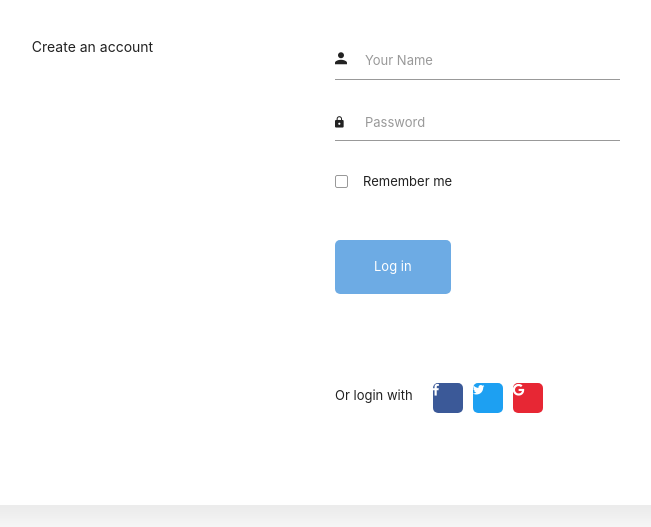
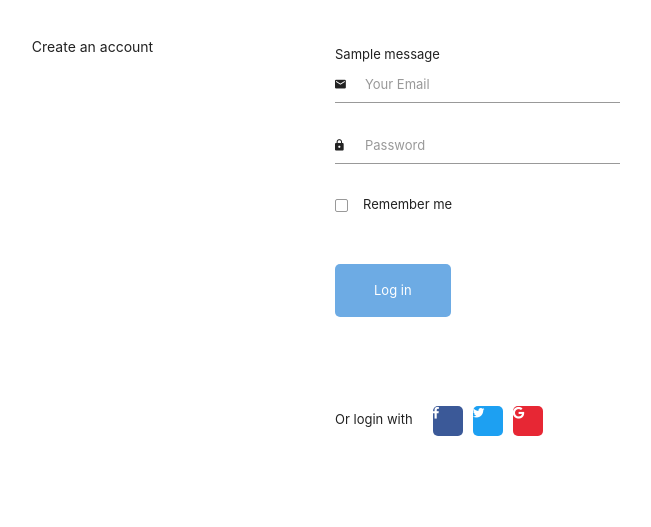
Before and after one commit to ronaldgreeff/genderio, a Flask app: page /signin in a window 1280 px wide. Shown: the part 176-703 px from the top of the page, without its empty margins (365-1016 px from the left). Run offline with Flask 2, Linux system fonts and the light colour scheme; tables that the repository leaves empty hold one stand-in row (values such as "Sample post"); one stand-in notice (Sample message) is shown; some libraries are stand-ins or nearby versions.

Commit message:
users can signup and login. index requires auth

```diff
--- a/project/auth.py
+++ b/project/auth.py
@@ -1,16 +1,62 @@
-from flask import Blueprint, render_template
+from flask import (Blueprint, render_template, redirect, url_for, request,
+    flash)
+from werkzeug.security import generate_password_hash, check_password_hash
+from flask_login import login_user
+from .models import User
 from . import db
+
 
 auth = Blueprint('auth', __name__)
 
+
 @auth.route('/signin')
-def login():
+def signin():
     return render_template("signin.html")
+
+@auth.route('/signin', methods=['POST'])
+def signin_post():
+    email = request.form.get('email')
+    password = request.form.get('password')
+    remember = True if request.form.get('remember') else False
+
+    user = User.query.filter_by(email=email).first()
+
+    if not user or not check_password_hash(user.password, password):
+        flash("Please check your login details and try again.")
+        return redirect(url_for('auth.signin'))
+
+    login_user(user, remember=remember)
+    return redirect(url_for('main.index'))
+
 
 @auth.route('/signup')
 def signup():
     return render_template("signup.html")
 
+@auth.route('/signup', methods=['POST'])
+def signup_post():
+    email = request.form.get('email')
+    name = request.form.get('name')
+    password = request.form.get('password')
+    repeat_password = request.form.get('repeat_password')
+
+    if password != repeat_password:
+        flash("Passwords don't match.")
+        return redirect(url_for('auth.signup'))
+
+    user = User.query.filter_by(email=email).first()
+    if user:
+        flash("Email address already exists.")
+        return redirect(url_for('auth.signup'))
+
+    new_user = User(email=email, name=name, password=generate_password_hash(password, method='sha256'))
+
+    db.session.add(new_user)
+    db.session.commit()
+
+    return redirect(url_for('auth.signin'))
+
+
 @auth.route('/logout')
 def logout():
     return 'Logout'
--- a/project/main.py
+++ b/project/main.py
@@ -4,6 +4,7 @@ from flask import Flask, request
 from flask import jsonify
 from flask import render_template
 from flask import Blueprint
+from flask_login import login_user, logout_user, login_required, current_user
 
 # app = Flask(__name__)
 # app.config.from_object('config.Config')
@@ -16,8 +17,9 @@ main = Blueprint('main', __name__)
 
 
 @main.route("/",methods=["GET"])
-def index(name=None):
-    return render_template("index.html", name=name)
+@login_required
+def index():
+    return render_template("index.html", name=current_user.name)
 
 @main.route("/predict", methods=["POST"])
 def predict():
--- a/project/models.py
+++ b/project/models.py
@@ -1,6 +1,7 @@
+from flask_login import UserMixin
 from . import db
 
-class User(db.Model):
+class User(UserMixin, db.Model):
     id = db.Column(db.Integer, primary_key=True)
     email = db.Column(db.String(100), unique=True)
     password = db.Column(db.String(100))
--- a/project/templates/index.html
+++ b/project/templates/index.html
@@ -1,6 +1,9 @@
 {% extends 'base.html' %}
 
 {% block content %}
+  <h1 class="title">
+    Welcome, {{ name }}!
+  </h1>
 
   <!-- IMAGE UPLOAD -->
   <div class="container">
--- a/project/templates/nav.html
+++ b/project/templates/nav.html
@@ -4,7 +4,7 @@
       <a class="nav-link" href="{{ url_for('main.index') }}">Home</a>
     </li>
     <li class="nav-item">
-      <a class="nav-link" href="{{ url_for('auth.login') }}">Login</a>
+      <a class="nav-link" href="{{ url_for('auth.signin') }}">Login</a>
     </li>
     <li class="nav-item">
       <a class="nav-link" href="{{ url_for('auth.signup') }}">Sign Up</a>
--- a/project/templates/signin.html
+++ b/project/templates/signin.html
@@ -8,17 +8,23 @@
                 <figure><img src="" alt="sing up image"></figure>
                 <a href="#" class="signup-image-link">Create an account</a>
             </div>
-
             <div class="signin-form">
                 <h2 class="form-title">Sign in</h2>
-                <form method="POST" class="register-form" id="login-form">
+                {% with messages = get_flashed_messages() %}
+                {% if messages %}
+                    <div class="notification is-danger">
+                        {{ messages[0] }}
+                    </div>
+                {% endif %}
+                {% endwith %}
+                <form method="POST" class="register-form" id="login-form" action="/signin">
                     <div class="form-group">
-                        <label for="your_name"><i class="zmdi zmdi-account material-icons-name"></i></label>
-                        <input type="text" name="your_name" id="your_name" placeholder="Your Name"/>
+                        <label for="email"><i class="zmdi zmdi-email"></i></label>
+                        <input type="text" name="email" id="email" placeholder="Your Email"/>
                     </div>
                     <div class="form-group">
-                        <label for="your_pass"><i class="zmdi zmdi-lock"></i></label>
-                        <input type="password" name="your_pass" id="your_pass" placeholder="Password"/>
+                        <label for="password"><i class="zmdi zmdi-lock"></i></label>
+                        <input type="password" name="password" id="password" placeholder="Password"/>
                     </div>
                     <div class="form-group">
                         <input type="checkbox" name="remember-me" id="remember-me" class="agree-term" />
```
Also changed, not shown: project/__init__.py (+13 -4 lines), project/templates/signup.html (+16 -9 lines).
